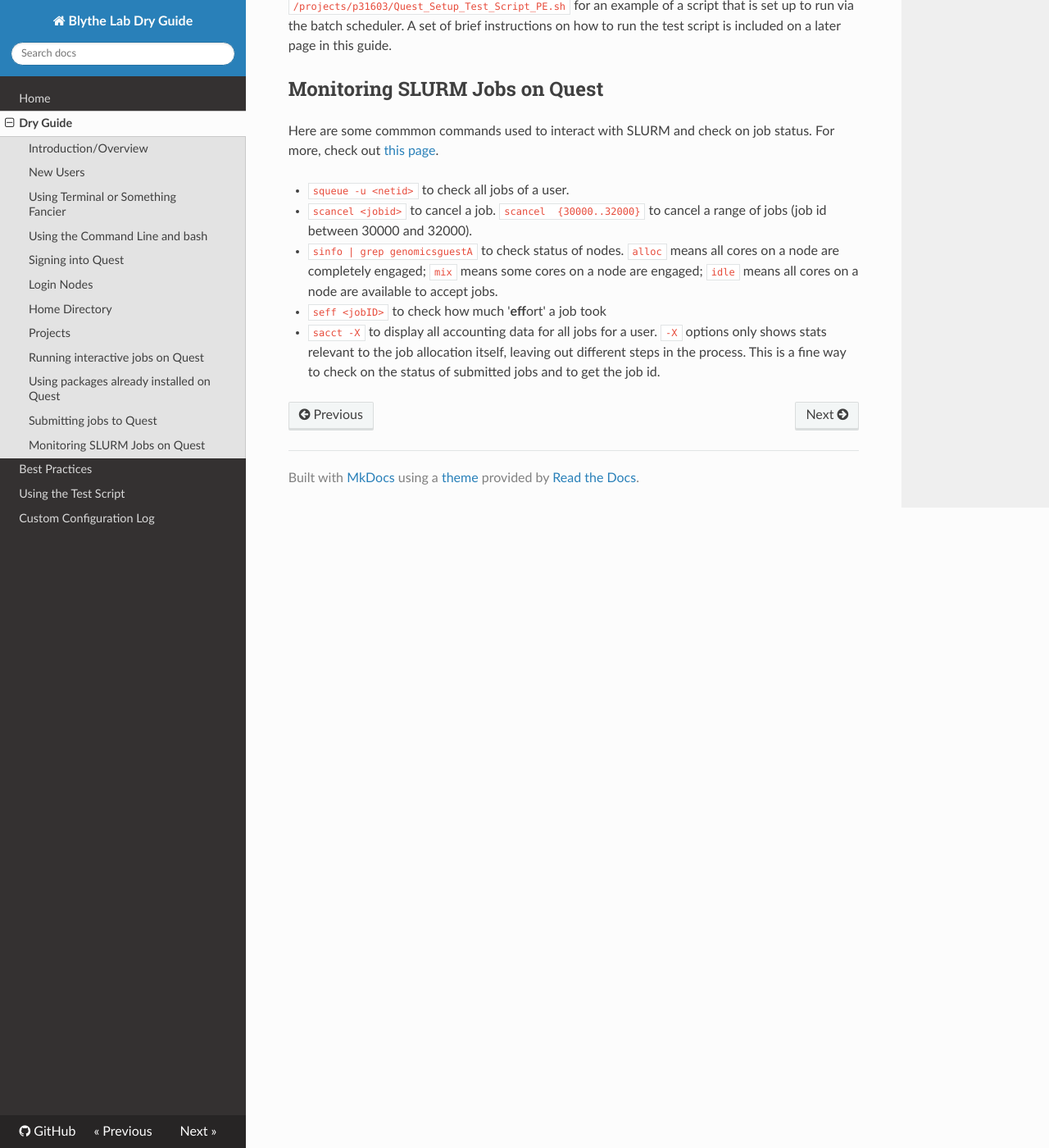
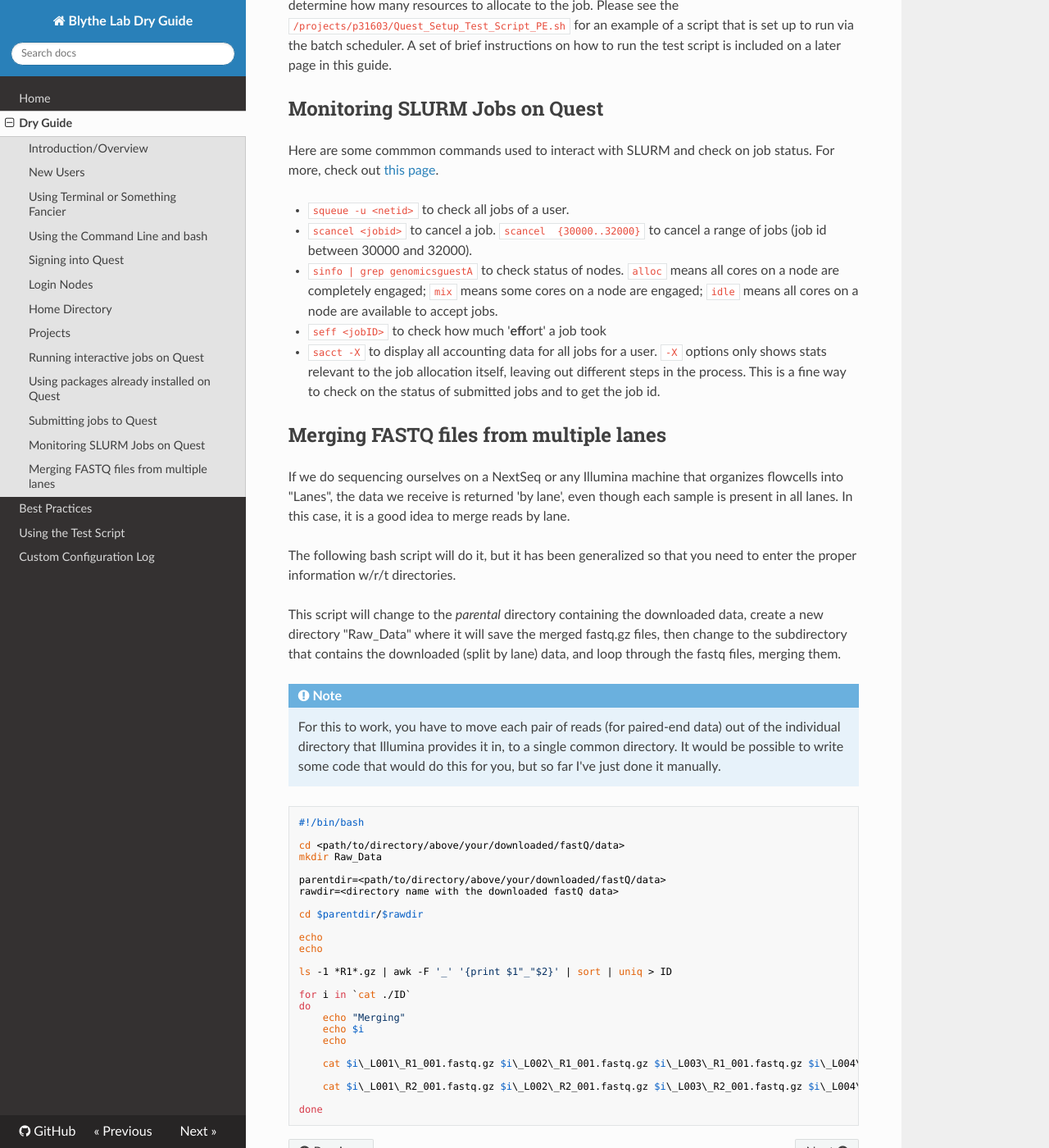
Before and after one commit to sblythe/Dry_Guide, an MkDocs documentation site: the page built from docs/dryguide.md, in a window 1280 px wide and 1400 px high, scrolled down 5175 px. Shown: the whole window at 82% size. Built offline with MkDocs 1.6.1, drawn with Linux system fonts in a browser that asks for light colours; nearby versions of some CDN libraries; some of the changed text lies outside the part shown.

Commit message:
added multilane concatenation script to dryguide.md

````diff
--- a/docs/dryguide.md
+++ b/docs/dryguide.md
@@ -141,3 +141,43 @@ Here are some commmon commands used to interact with SLURM and check on job stat
 * `seff <jobID>` to check how much '**eff**ort' a job took
 
 * `sacct -X` to display all accounting data for all jobs for a user. `-X` options only shows stats relevant to the job allocation itself, leaving out different steps in the process. This is a fine way to check on the status of submitted jobs and to get the job id.
+
+## Merging FASTQ files from multiple lanes
+
+If we do sequencing ourselves on a NextSeq or any Illumina machine that organizes flowcells into "Lanes", the data we receive is returned 'by lane', even though each sample is present in all lanes. In this case, it is a good idea to merge reads by lane.
+
+The following bash script will do it, but it has been generalized so that you need to enter the proper information w/r/t directories.
+
+This script will change to the _parental_ directory containing the downloaded data, create a new directory "Raw_Data" where it will save the merged fastq.gz files, then change to the subdirectory that contains the downloaded (split by lane) data, and loop through the fastq files, merging them.
+
+!!! Note
+     For this to work, you have to move each pair of reads (for paired-end data) out of the individual directory that Illumina provides it in, to a single common directory. It would be possible to write some code that would do this for you, but so far I've just done it manually.
+
+```
+#!/bin/bash
+
+cd <path/to/directory/above/your/downloaded/fastQ/data>
+mkdir Raw_Data
+
+parentdir=<path/to/directory/above/your/downloaded/fastQ/data>
+rawdir=<directory name with the downloaded fastQ data>
+
+cd $parentdir/$rawdir
+
+echo
+echo
+
+ls -1 *R1*.gz | awk -F '_' '{print $1"_"$2}' | sort | uniq > ID
+
+for i in `cat ./ID`
+do
+    echo "Merging"
+    echo $i
+    echo
+
+    cat $i\_L001\_R1_001.fastq.gz $i\_L002\_R1_001.fastq.gz $i\_L003\_R1_001.fastq.gz $i\_L004\_R1_001.fastq.gz > $parentdir/Raw_Data/$i\_R1_cat.fastq.gz
+
+    cat $i\_L001\_R2_001.fastq.gz $i\_L002\_R2_001.fastq.gz $i\_L003\_R2_001.fastq.gz $i\_L004\_R2_001.fastq.gz > $parentdir/Raw_Data/$i\_R2_cat.fastq.gz
+
+done
+```
````
